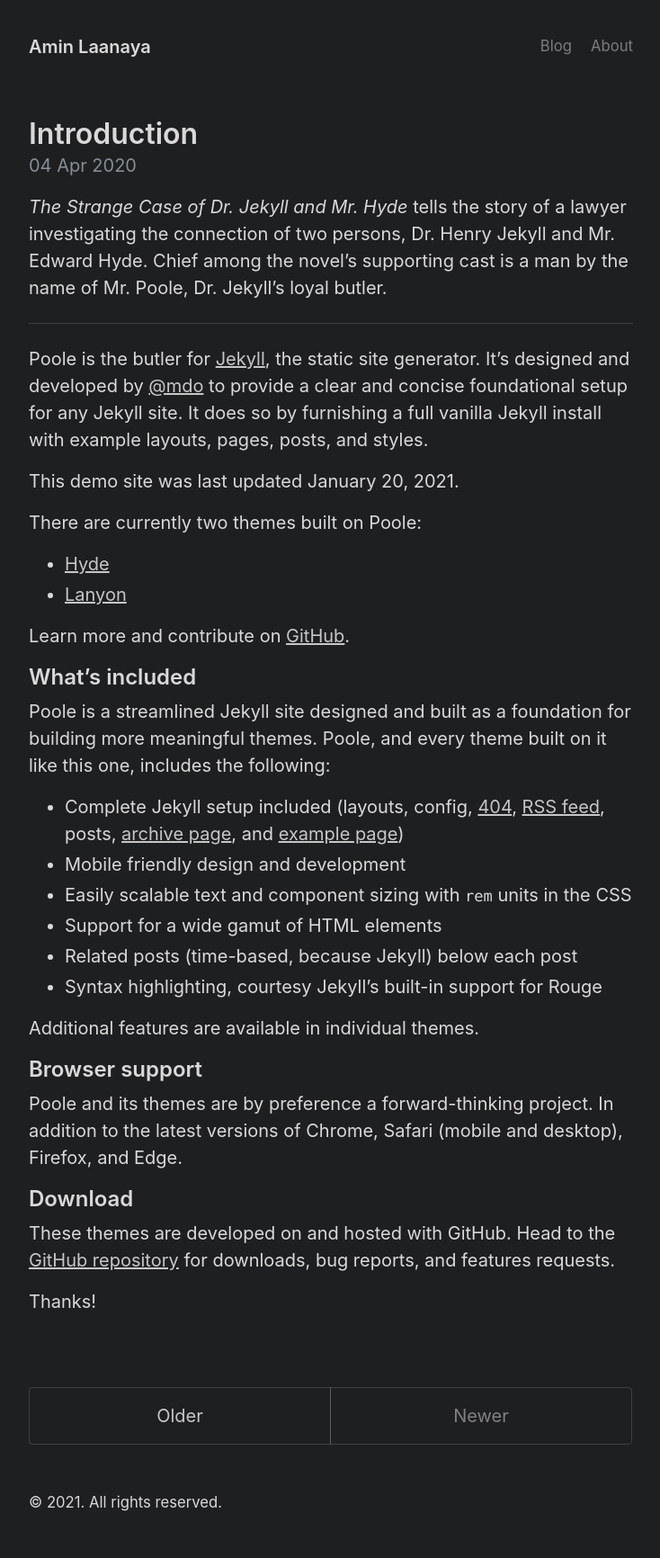
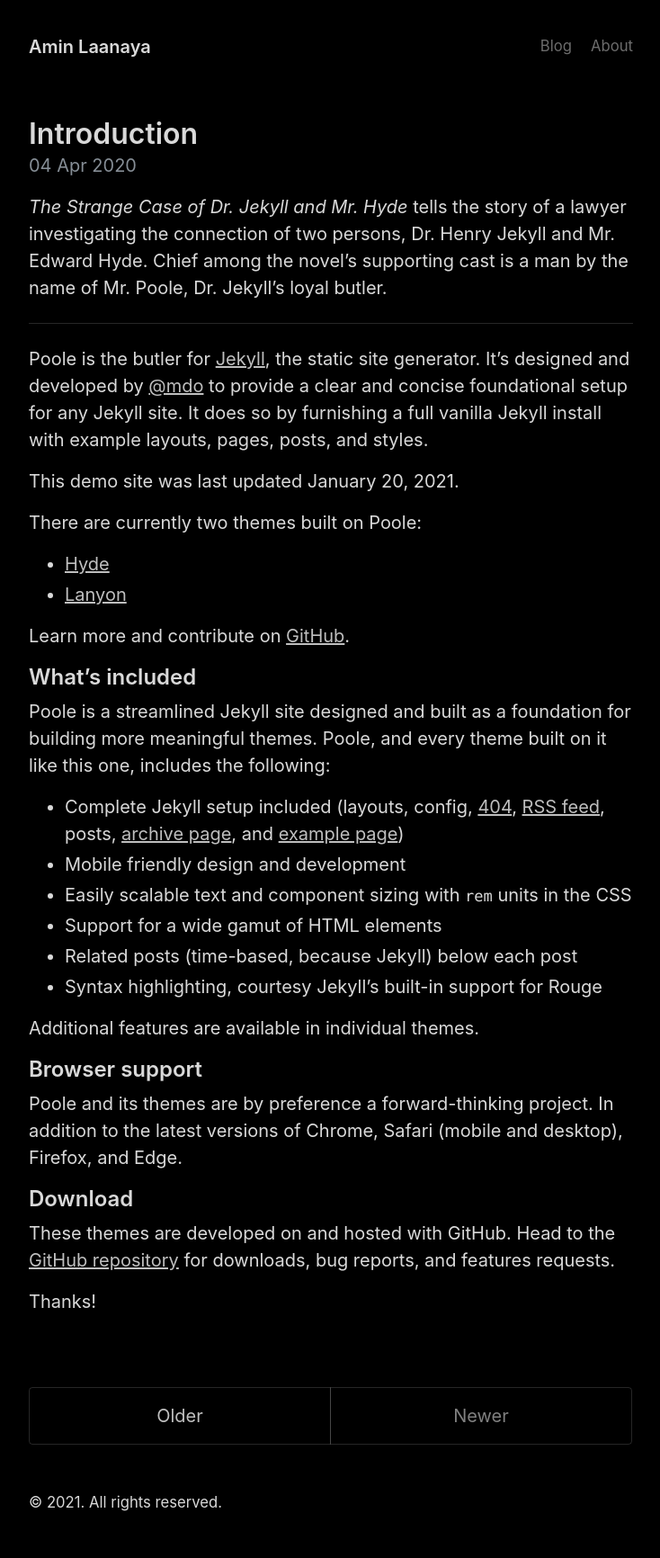
Before and after one commit to Bobcycle/Blog, a Jekyll site: the page built from index.html, in a window 1280 px wide. Shown: the whole page at 90% size, without its empty margins (272-1006 px from the left). Built offline with Jekyll 4.4.1, drawn with Linux system fonts in a browser that asks for light colours; the list of posts is cut into pages by our own code.

Commit message:
Update _base.scss

```diff
--- a/_sass/_base.scss
+++ b/_sass/_base.scss
@@ -12,7 +12,7 @@ body {
   font-size: var(--body-font-size);
   line-height: var(--body-line-height);
   color: var(--body-color);
-  background-color: var(--body-bg);
+  background-color: hsl(0deg 0% 0%);
   -webkit-text-size-adjust: 100%;
       -ms-text-size-adjust: 100%;
 }
```
